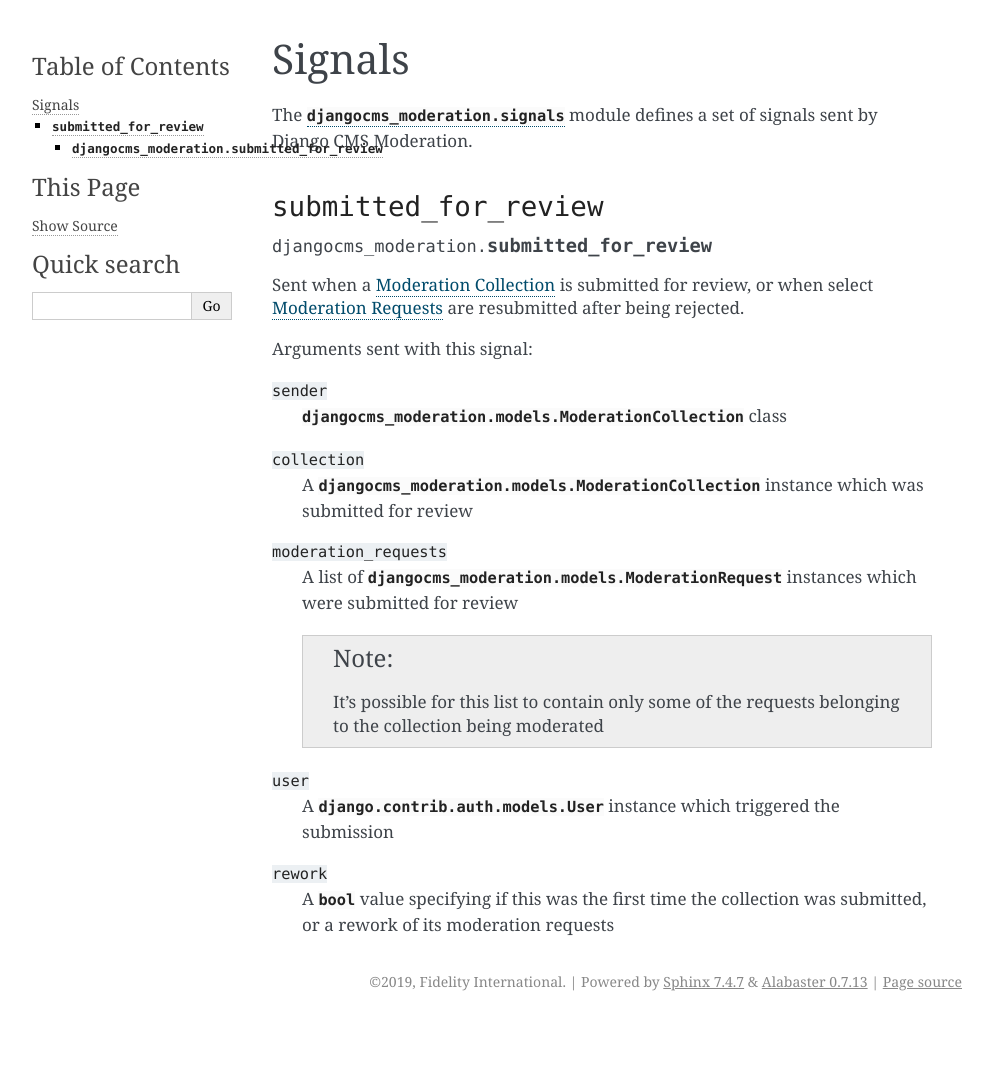
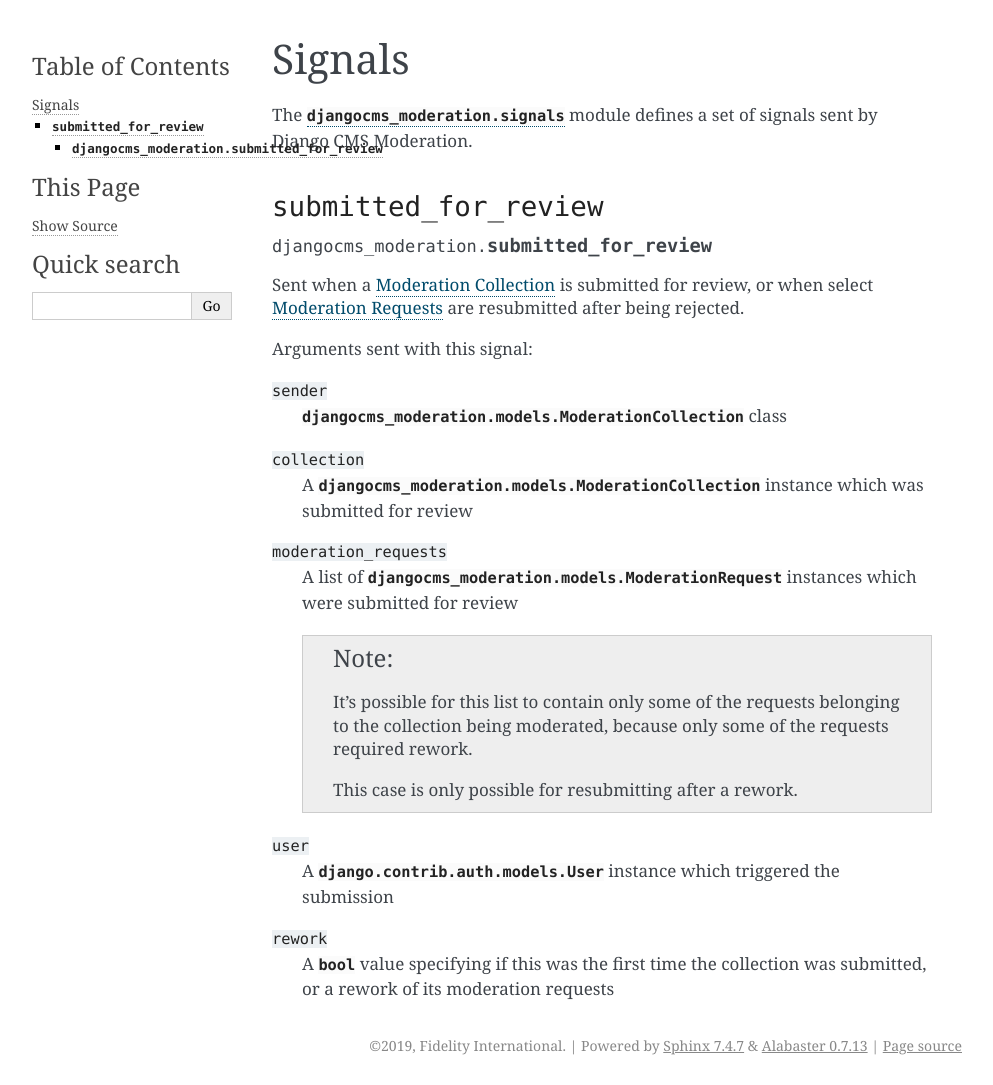
Before and after one commit to django-cms/djangocms-moderation, a Sphinx documentation site: the page built from docs/signals.rst, in a window 1280 px wide. Shown: the whole page, without its empty margins (148-1141 px from the left). Built offline with Sphinx 7.4.7, drawn with Linux system fonts in a browser that asks for light colours; before the commit the page ends 1021 px from its top, so only the background shows below that.

Commit message:
Updated note

```diff
--- a/docs/signals.rst
+++ b/docs/signals.rst
@@ -38,7 +38,10 @@ Arguments sent with this signal:
     .. note::
 
         It's possible for this list to contain only some of the requests
-        belonging to the collection being moderated
+        belonging to the collection being moderated,
+        because only some of the requests required rework.
+
+        This case is only possible for resubmitting after a rework.
 
 ``user``
     A :class:`django.contrib.auth.models.User` instance which triggered
```
